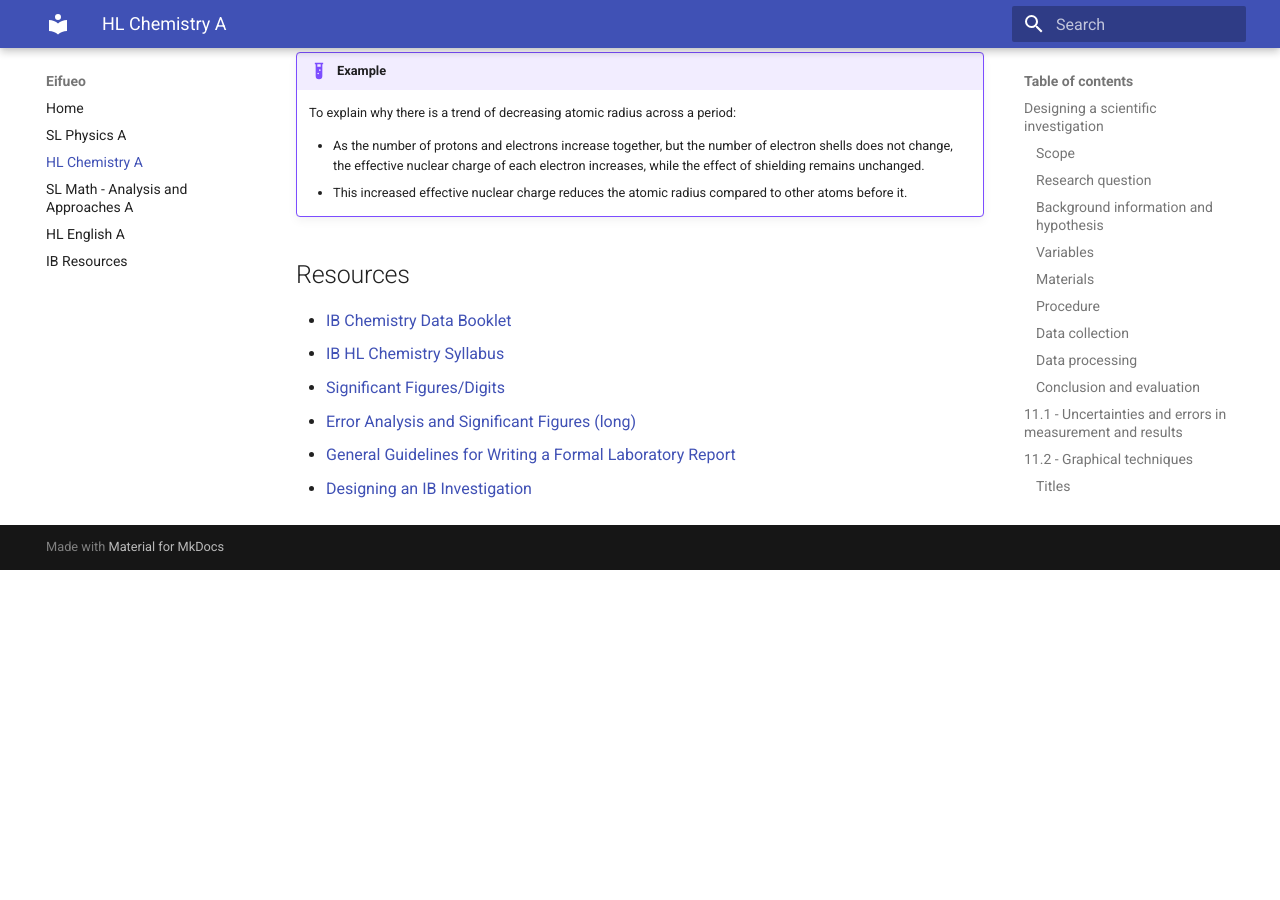
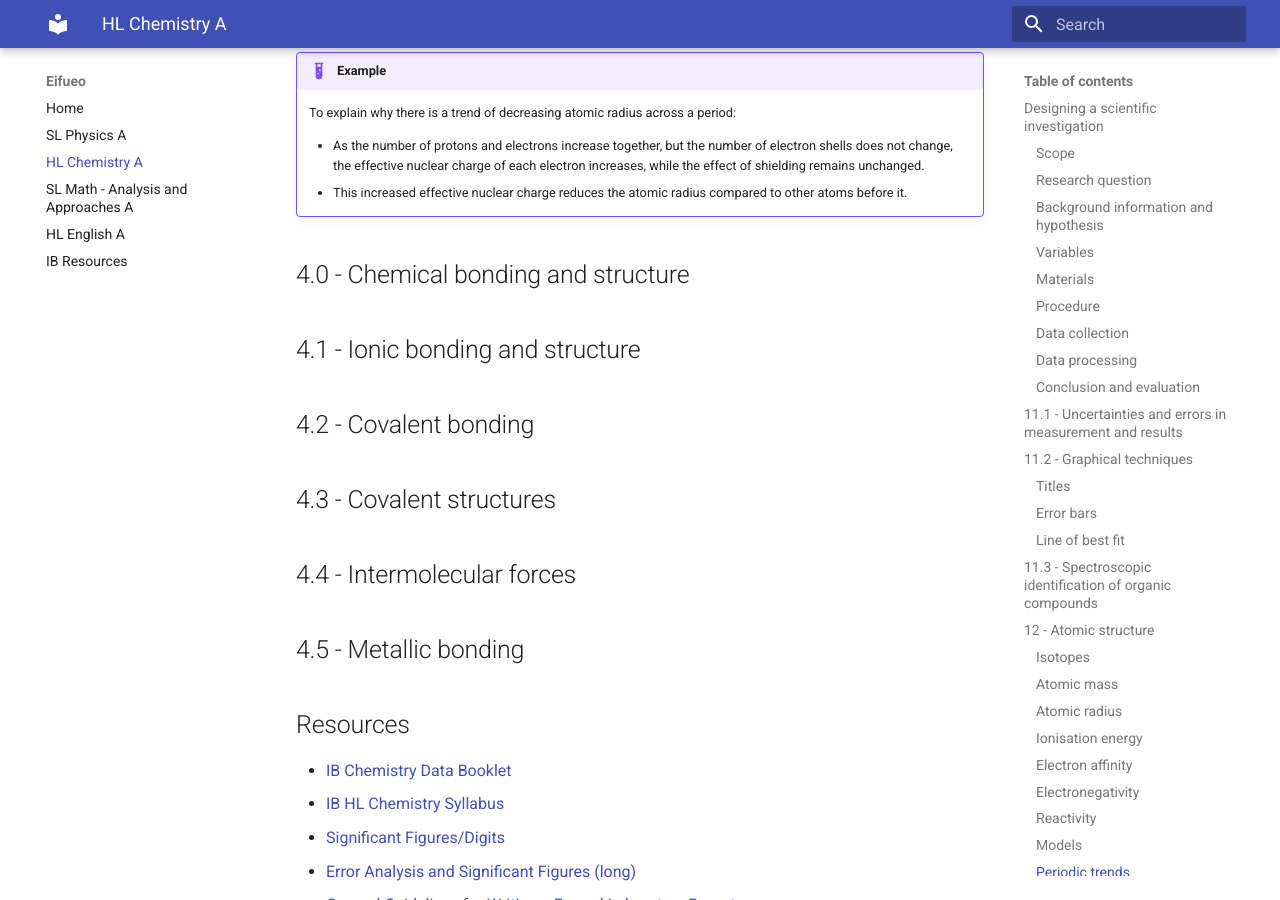
Before and after one commit to potatoeggy/eifueo, an MkDocs documentation site: the page built from docs/sch3uz.md, in a window 1280 px wide and 900 px high, scrolled down 7714 px. Built offline with MkDocs 1.6.1 and Material for MkDocs 9.7.7, drawn with Linux system fonts in a browser that asks for light colours; formulas are drawn with MathJax 3; before the commit the page ends 8284 px from its top, so only the background shows below that.

Commit message:
phys: add space

```diff
--- a/docs/sch3uz.md
+++ b/docs/sch3uz.md
@@ -190,7 +190,7 @@ $$2\text{Li}_\text{(s)} + 2\text{H}_2\text{O}_\text{(l)} \rightarrow 2\text{LiOH
 The reaction of a **halogen** with hydrogen gas always forms a hydride. For example, fluorine reacts with hydrogen gas such that:
 $$\text{Fl}_\text{(g)} + \text{H}_\text{2 (g)} \rightarrow 2\text{HFl}_\text{(g)}$$
 
-###Models
+### Models
 
 Please see [SL Physics#Models](/sph3u7/#models) for more information.
 
@@ -224,6 +224,20 @@ Down a period, the number of shells occupied by the electrons increases, so vale
     - As the number of protons and electrons increase together, but the number of electron shells does not change, the effective nuclear charge of each electron increases, while the effect of shielding remains unchanged.
     - This increased effective nuclear charge reduces the atomic radius compared to other atoms before it.
 
+## 4.0 - Chemical bonding and structure
+
+## 4.1 - Ionic bonding and structure
+
+
+
+## 4.2 - Covalent bonding
+
+## 4.3 - Covalent structures
+
+## 4.4 - Intermolecular forces
+
+## 4.5 - Metallic bonding
+
 ## Resources
 
  - [IB Chemistry Data Booklet](/resources/g11/ib-chemistry-data-booklet.pdf)
```
